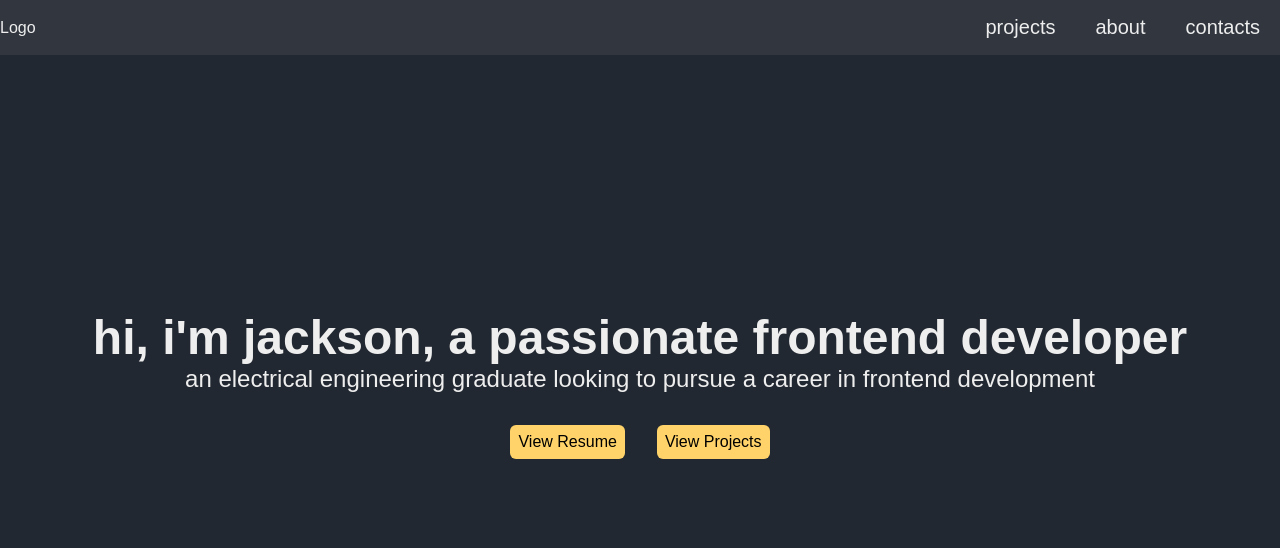
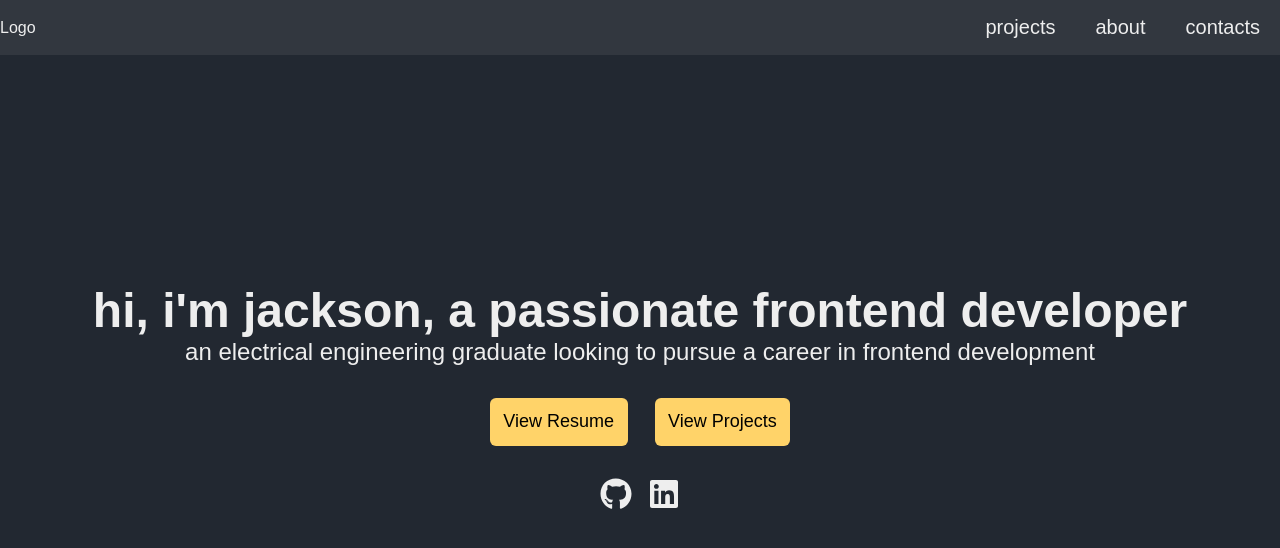
Before and after one commit to JacksonJ97/portfolio, a React (Create React App) app: page / in a window 1280 px wide. Shown: the top 548 px of the page. Built offline with nearby package versions, Linux system fonts and the light colour scheme.

Commit message:
added hero section styles to the buttons and social links

```diff
--- a/package.json
+++ b/package.json
@@ -8,6 +8,7 @@
     "@testing-library/user-event": "^12.8.3",
     "react": "^17.0.2",
     "react-dom": "^17.0.2",
+    "react-icons": "^4.3.1",
     "react-scripts": "4.0.3",
     "styled-components": "^5.3.3",
     "web-vitals": "^1.1.2"
--- a/src/components/Hero.js
+++ b/src/components/Hero.js
@@ -1,4 +1,5 @@
 import styled from "styled-components";
+import { FaGithub, FaLinkedin } from "react-icons/fa";
 
 // Components
 import Button from "./Utilities/Button";
@@ -21,6 +22,20 @@
   .btns-container {
     margin: 2em 0;
   }
+
+  .links-container {
+    display: flex;
+    justify-content: center;
+    font-size: 2rem;
+
+    a {
+      margin: 0 0.25em;
+    }
+
+    a:hover {
+      color: #ffd369;
+    }
+  }
 `;
 
 const Hero = ({ id }) => {
@@ -32,6 +47,16 @@
         <Button text="View Resume" />
         <Button text="View Projects" target="projects" />
       </div>
+
+      <div className="links-container">
+        <a href="https://github.com/JacksonJ97" target="_blank" rel="noreferrer">
+          <FaGithub />
+        </a>
+
+        <a href="https://www.linkedin.com/in/jacksonjude/" target="_blank" rel="noreferrer">
+          <FaLinkedin />
+        </a>
+      </div>
     </Wrapper>
   );
 };
--- a/src/components/Main.js
+++ b/src/components/Main.js
@@ -9,7 +9,6 @@
   display: grid;
   grid-template-columns: 1fr;
   grid-template-rows: repeat(2, 100vh);
-  /* place-items: center; */
 `;
 
 const Main = () => {
--- a/src/components/Utilities/Button/index.js
+++ b/src/components/Utilities/Button/index.js
@@ -2,13 +2,17 @@
 
 // Styles
 const Wrapper = styled.button`
-  font-size: 1rem;
-  margin: 0 1em;
-  padding: 0.5em;
+  font-size: 1.125rem;
+  margin: 0 0.75em;
+  padding: 0.75em;
   background-color: #ffd369;
   border: none;
   border-radius: 6px;
   cursor: pointer;
+
+  :hover {
+    background-color: #fff;
+  }
 `;
 
 const Button = ({ text, target }) => {
```
Also changed, not shown: 1 other file (tests, documents, lock files or other folders).
